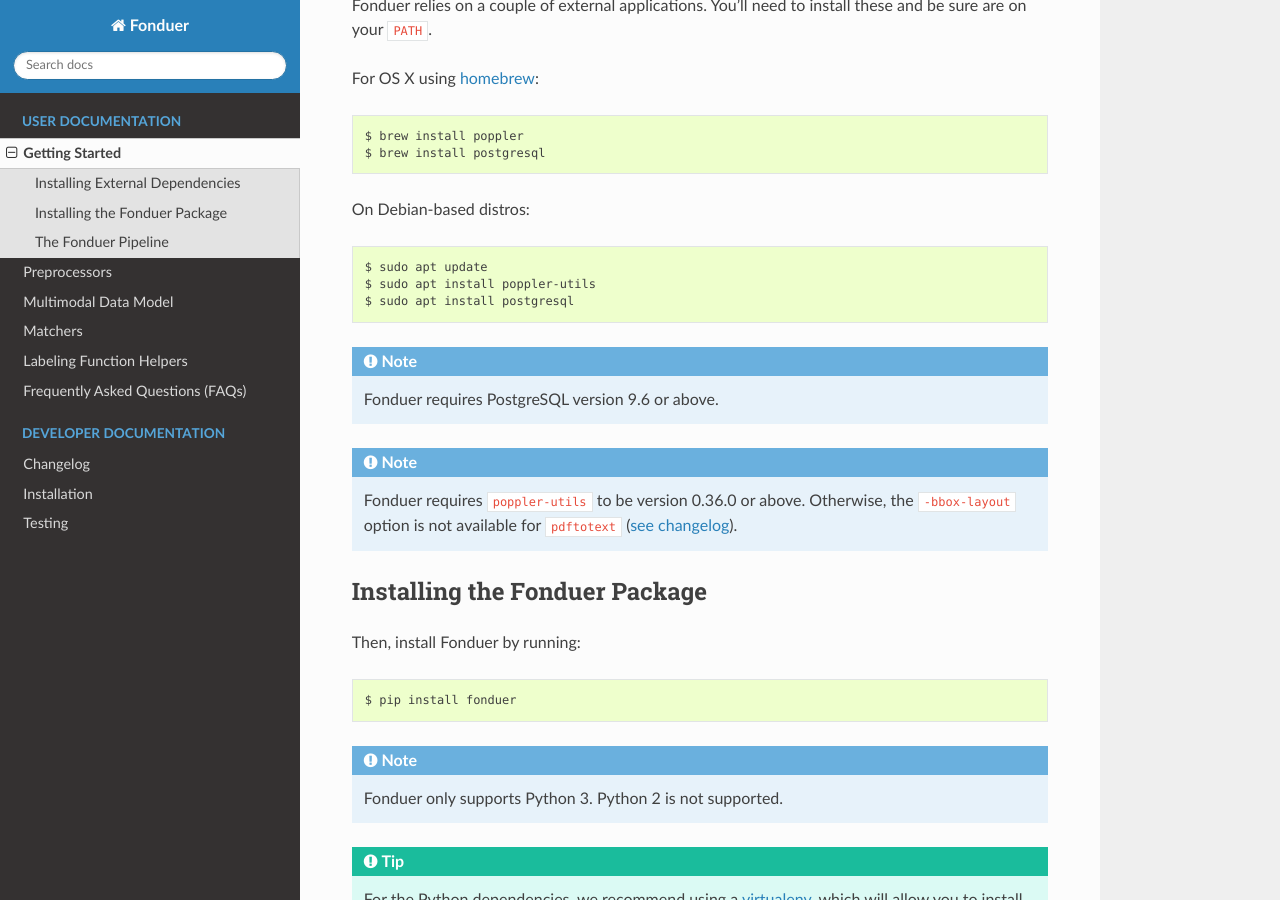
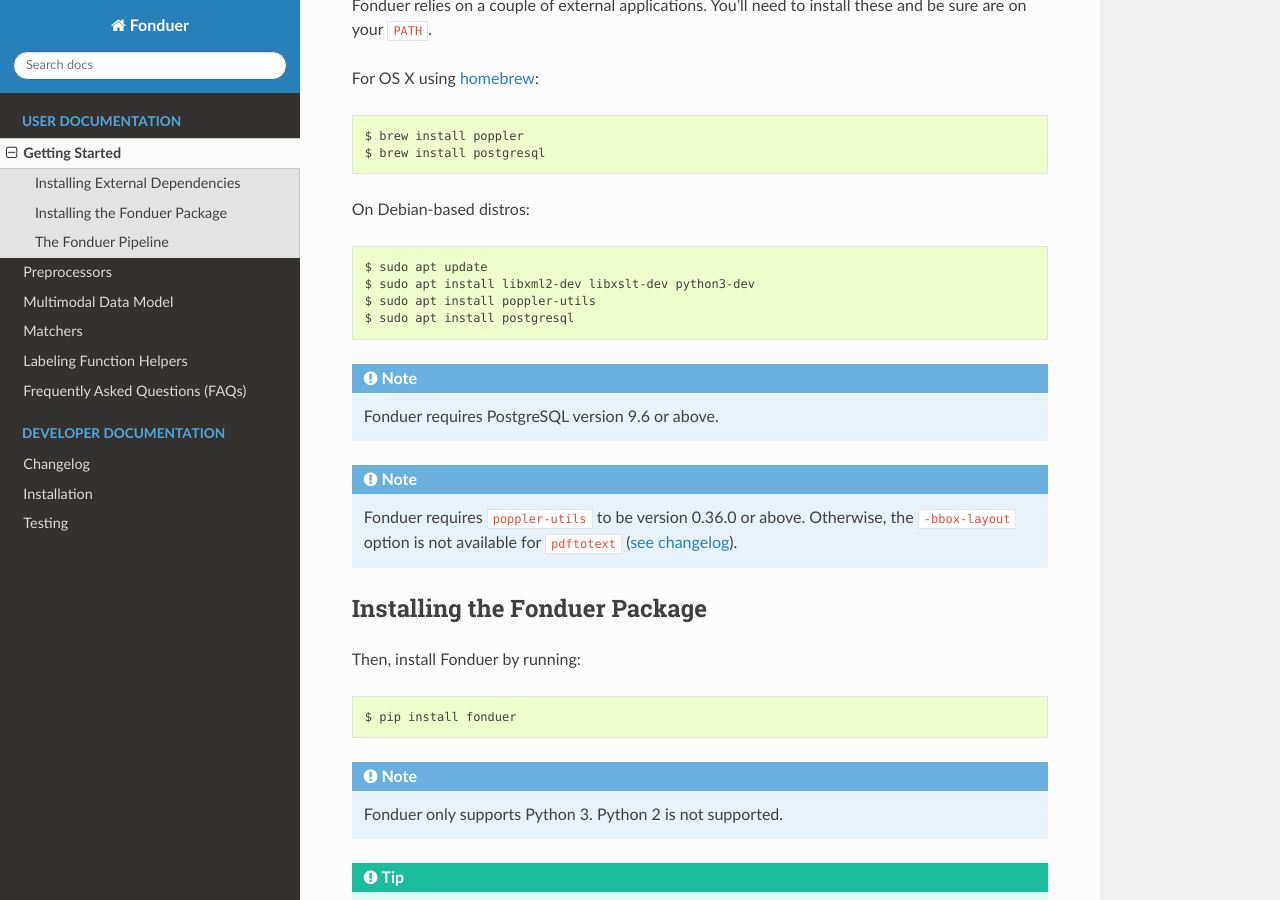
Before and after one commit to HazyResearch/fonduer, a Sphinx documentation site: the page built from docs/user/getting_started.rst, in a window 1280 px wide and 900 px high, scrolled down 318 px. Built offline with Sphinx 7.4.7 and the Read the Docs theme 2.0.0, drawn with Linux system fonts in a browser that asks for light colours.

Commit message:
Update docs

```diff
--- a/docs/user/getting_started.rst
+++ b/docs/user/getting_started.rst
@@ -19,6 +19,7 @@
 On Debian-based distros::
 
     $ sudo apt update
+    $ sudo apt install libxml2-dev libxslt-dev python3-dev
     $ sudo apt install poppler-utils
     $ sudo apt install postgresql
 
```
